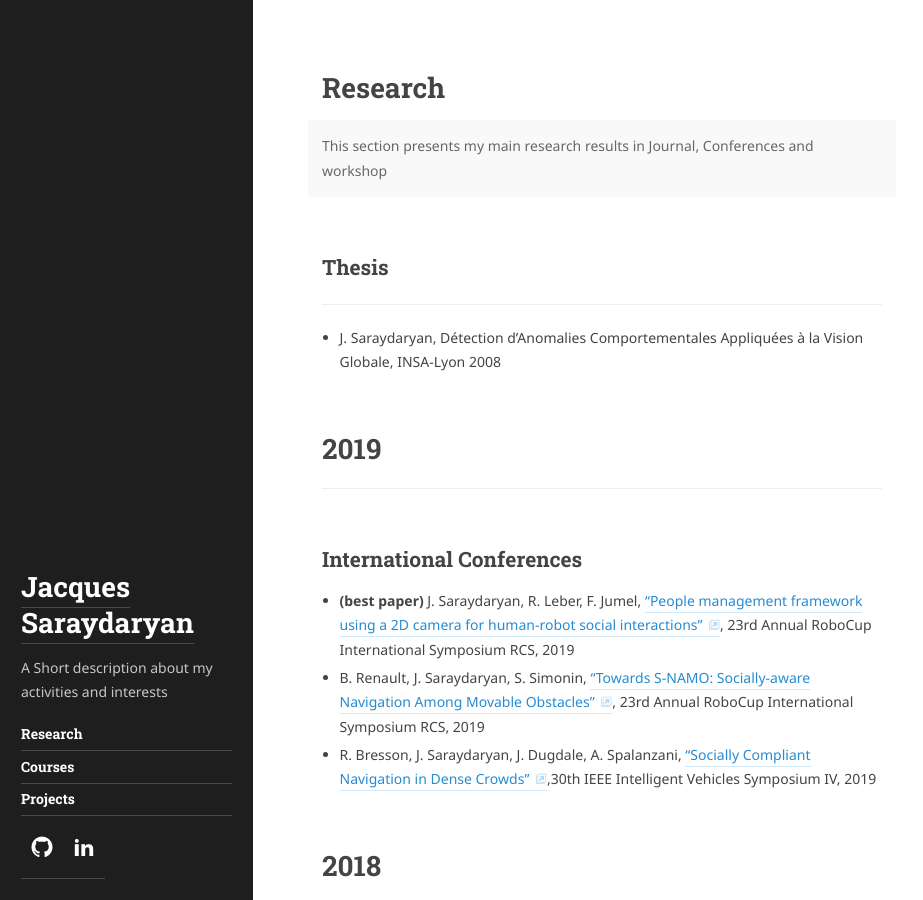
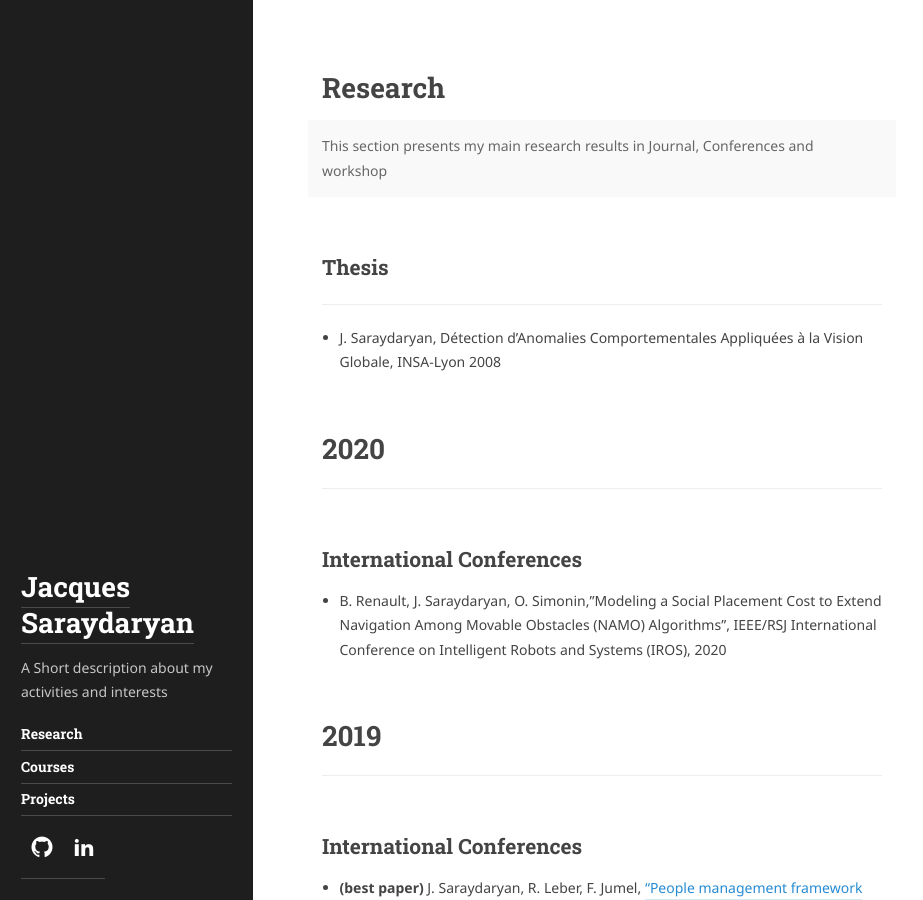
Before and after one commit to jacques-saraydaryan/jacques-saraydaryan.github.io, a Jekyll site: the page built from menus_pages/researchPage.md, in a window 1280 px wide and 900 px high. Shown: the whole window, without its empty margins (0-923 px from the left). Built offline with Jekyll 4.4.1, drawn with Linux system fonts in a browser that asks for light colours; some web fonts are replaced.

Commit message:
add publication

```diff
--- a/menus_pages/researchPage.md
+++ b/menus_pages/researchPage.md
@@ -15,6 +15,11 @@ accent_image:
 ## Thesis
 ***
 * J. Saraydaryan, Détection d’Anomalies Comportementales Appliquées à la Vision Globale, INSA-Lyon 2008
+
+# 2020
+***
+## International Conferences
+* B. Renault, J. Saraydaryan, O. Simonin,"Modeling a Social Placement Cost to Extend Navigation Among Movable Obstacles (NAMO) Algorithms", IEEE/RSJ International Conference on Intelligent Robots and Systems (IROS), 2020
 
 # 2019
 ***
```
